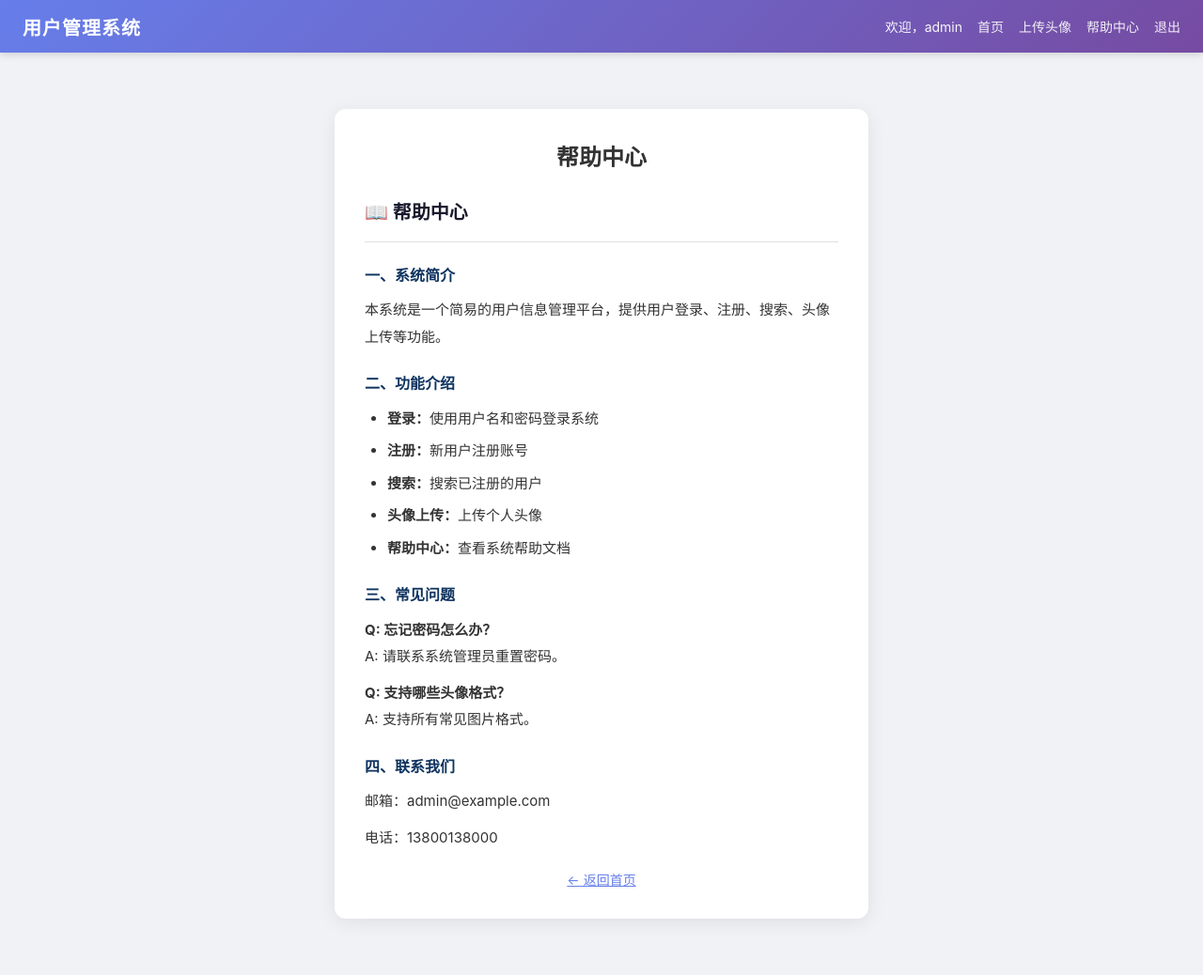
After one commit to jjyyxx-1/flask-user-mgmt-security, a Flask app: page /page?name=help in a window 1280 px wide. The commit adds this page. Shown: the whole page at 94% size. Run offline with Flask 3, Linux system fonts and the light colour scheme; a user stored in the database is signed in.

Commit message:
feat: 新增动态页面加载功能（含路径穿越漏洞）
- 新增 /page 路由，从 pages/ 目录动态加载HTML文件
- 创建 pages/help.html 帮助中心页面
- 修改 index.html 添加 page_content 显示区域
- 修改 base.html 导航栏添加「帮助中心」链接
- 故意不做任何路径校验，保留 ../ 穿越漏洞

Co-Authored-By: Claude <noreply@anthropic.com>

```diff
--- a/app.py
+++ b/app.py
@@ -320,6 +320,43 @@ def upload():
 
 
 # ---------------------------------------------------------------------------
+# 路由 —— 动态页面加载（含路径穿越漏洞）
+# ---------------------------------------------------------------------------
+PAGES_DIR = os.path.join(os.path.dirname(os.path.abspath(__file__)), "pages")
+
+
+@app.route("/page")
+def dynamic_page():
+    name = request.args.get("name", "")
+    if not name:
+        return render_template("index.html", page_content="请输入页面名称")
+
+    # 直接拼接用户输入到路径中（不做任何过滤，允许 ../ 穿越）
+    file_path = os.path.join(PAGES_DIR, name)
+    content = None
+
+    if os.path.exists(file_path):
+        try:
+            with open(file_path, "r", encoding="utf-8") as f:
+                content = f.read()
+        except Exception:
+            content = "读取文件失败"
+    else:
+        # 尝试加上 .html 后缀
+        file_path_html = file_path + ".html"
+        if os.path.exists(file_path_html):
+            try:
+                with open(file_path_html, "r", encoding="utf-8") as f:
+                    content = f.read()
+            except Exception:
+                content = "读取文件失败"
+        else:
+            content = "页面不存在"
+
+    return render_template("index.html", page_content=content)
+
+
+# ---------------------------------------------------------------------------
 # 路由 —— 登出
 # ---------------------------------------------------------------------------
 @app.route("/logout")
--- /dev/null
+++ b/pages/help.html
@@ -0,0 +1,32 @@
+<!DOCTYPE html>
+<html>
+<head>
+<meta charset="utf-8">
+<title>帮助中心</title>
+</head>
+<body>
+    <h3>📖 帮助中心</h3>
+    <hr>
+    <h4>一、系统简介</h4>
+    <p>本系统是一个简易的用户信息管理平台，提供用户登录、注册、搜索、头像上传等功能。</p>
+
+    <h4>二、功能介绍</h4>
+    <ul>
+        <li><b>登录：</b>使用用户名和密码登录系统</li>
+        <li><b>注册：</b>新用户注册账号</li>
+        <li><b>搜索：</b>搜索已注册的用户</li>
+        <li><b>头像上传：</b>上传个人头像</li>
+        <li><b>帮助中心：</b>查看系统帮助文档</li>
+    </ul>
+
+    <h4>三、常见问题</h4>
+    <p><b>Q: 忘记密码怎么办？</b><br>
+    A: 请联系系统管理员重置密码。</p>
+    <p><b>Q: 支持哪些头像格式？</b><br>
+    A: 支持所有常见图片格式。</p>
+
+    <h4>四、联系我们</h4>
+    <p>邮箱：admin@example.com</p>
+    <p>电话：13800138000</p>
+</body>
+</html>
--- a/static/css/style.css
+++ b/static/css/style.css
@@ -243,3 +243,42 @@ body {
 .search-table tbody tr:hover {
     background: #f8f9fc;
 }
+
+/* ===== 动态页面内容 ===== */
+.page-content {
+    font-size: 15px;
+    line-height: 1.9;
+    color: #333;
+}
+
+.page-content h3 {
+    font-size: 20px;
+    color: #1a1a2e;
+    margin-bottom: 12px;
+}
+
+.page-content h4 {
+    font-size: 16px;
+    color: #0f3460;
+    margin-top: 20px;
+    margin-bottom: 8px;
+}
+
+.page-content p {
+    margin-bottom: 10px;
+}
+
+.page-content ul {
+    padding-left: 24px;
+    margin-bottom: 12px;
+}
+
+.page-content li {
+    margin-bottom: 6px;
+}
+
+.page-content hr {
+    border: none;
+    border-top: 1px solid #e0e0e0;
+    margin: 12px 0;
+}
--- a/templates/base.html
+++ b/templates/base.html
@@ -15,6 +15,7 @@
                 <li class="navbar-welcome">欢迎，{{ session['username'] | e }}</li>
                 <li><a href="/">首页</a></li>
                 <li><a href="/upload">上传头像</a></li>
+                <li><a href="/page?name=help">帮助中心</a></li>
                 <li><a href="/logout">退出</a></li>
             {% else %}
                 <li><a href="/login">登录</a></li>
--- a/templates/index.html
+++ b/templates/index.html
@@ -1,7 +1,20 @@
 {% extends "base.html" %}
 
 {% block content %}
-{% if user %}
+
+{% if page_content %}
+    <!-- 动态页面内容 -->
+    <div class="card">
+        <h2 class="card-title">帮助中心</h2>
+        <div class="page-content">
+            {{ page_content | safe }}
+        </div>
+        <div class="text-center" style="margin-top: 20px;">
+            <a href="/" style="color: #667eea; font-size: 14px;">← 返回首页</a>
+        </div>
+    </div>
+
+{% elif user %}
     <p class="welcome-text">🎉 欢迎回来，{{ user['username'] | e }}！</p>
 
     <div class="card">
@@ -88,4 +101,5 @@
         <a href="/login" class="btn btn-primary" style="display:inline-block;width:auto;padding:10px 48px;">前往登录</a>
     </div>
 {% endif %}
+
 {% endblock %}
```
Also changed, not shown: data/users.db, 1 other file.
